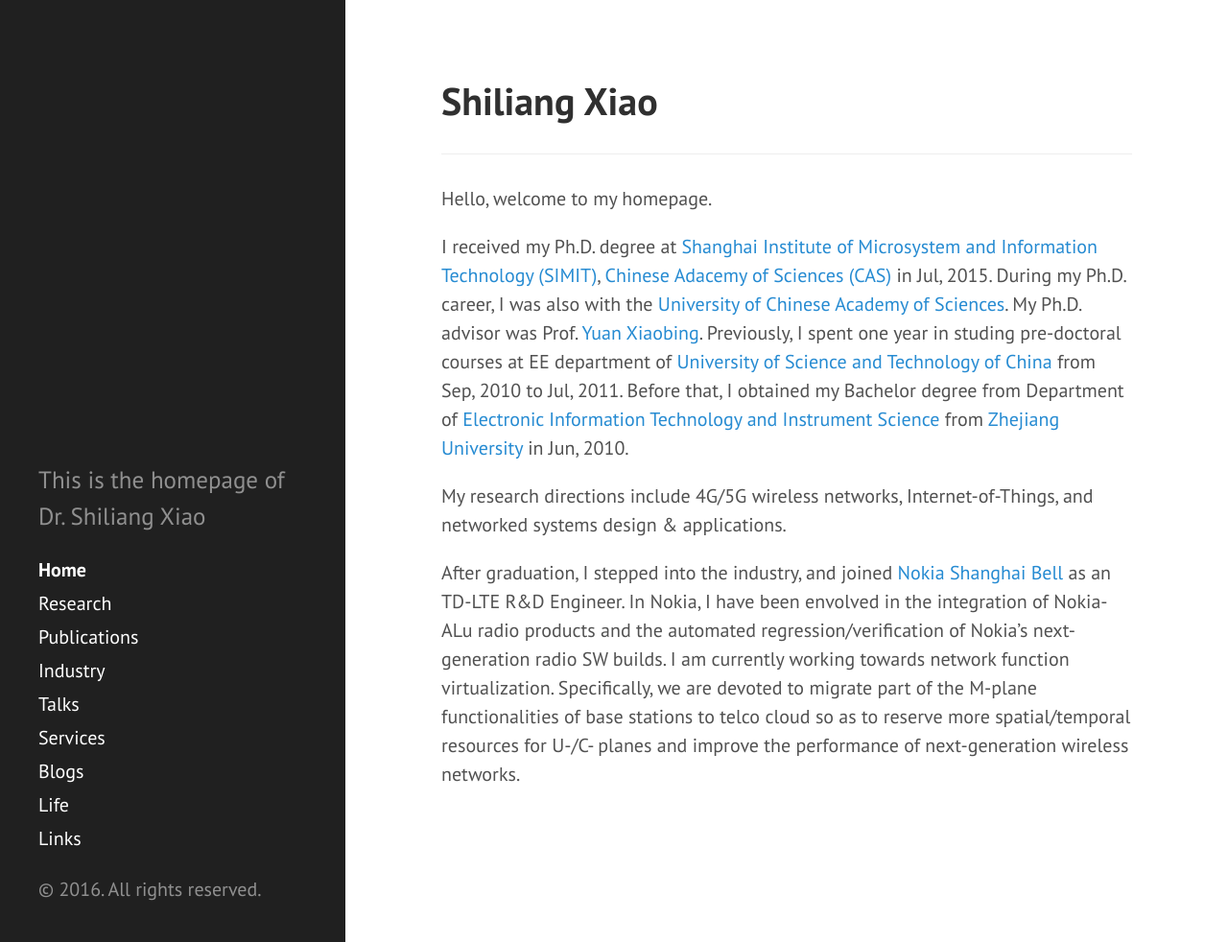
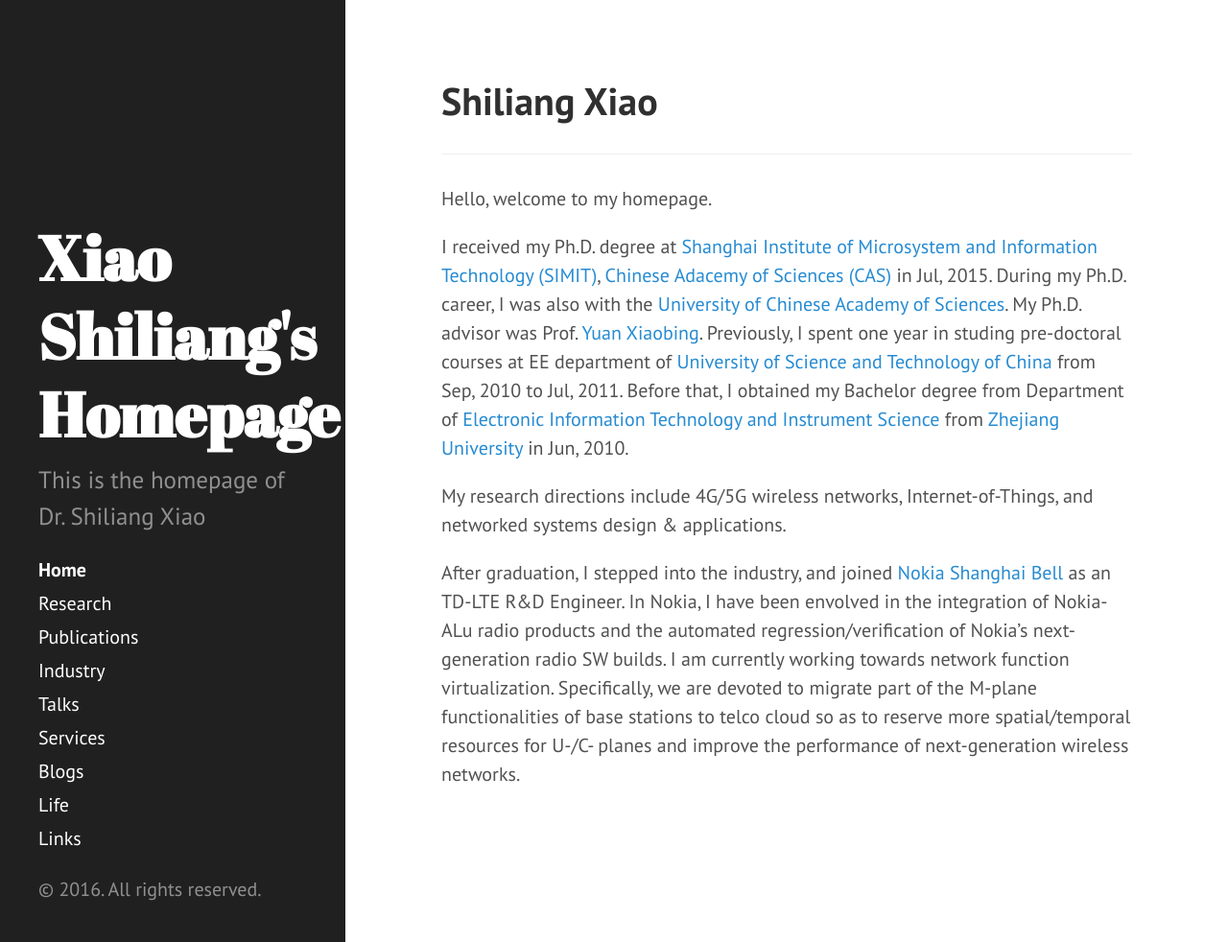
Before and after one commit to slxiao/slxiao.github.io, a Jekyll site: the page built from index.html, in a window 1280 px wide and 982 px high. Shown: the whole window at 96% size. Built offline with Jekyll 4.4.1, drawn with Linux system fonts in a browser that asks for light colours; Markdown is read by kramdown in place of the engine named in the settings; the list of posts is cut into pages by our own code.

Commit message:
add photo

```diff
--- a/_config.yml
+++ b/_config.yml
@@ -6,7 +6,7 @@ highlighter:      pygments
 permalink:        pretty
 
 # Setup
-title:            ''
+title:            Xiao Shiliang's Homepage
 tagline:          ''
 description:      'This is the homepage of Dr. Shiliang Xiao'
 url:              http://slxiao.github.io
```
